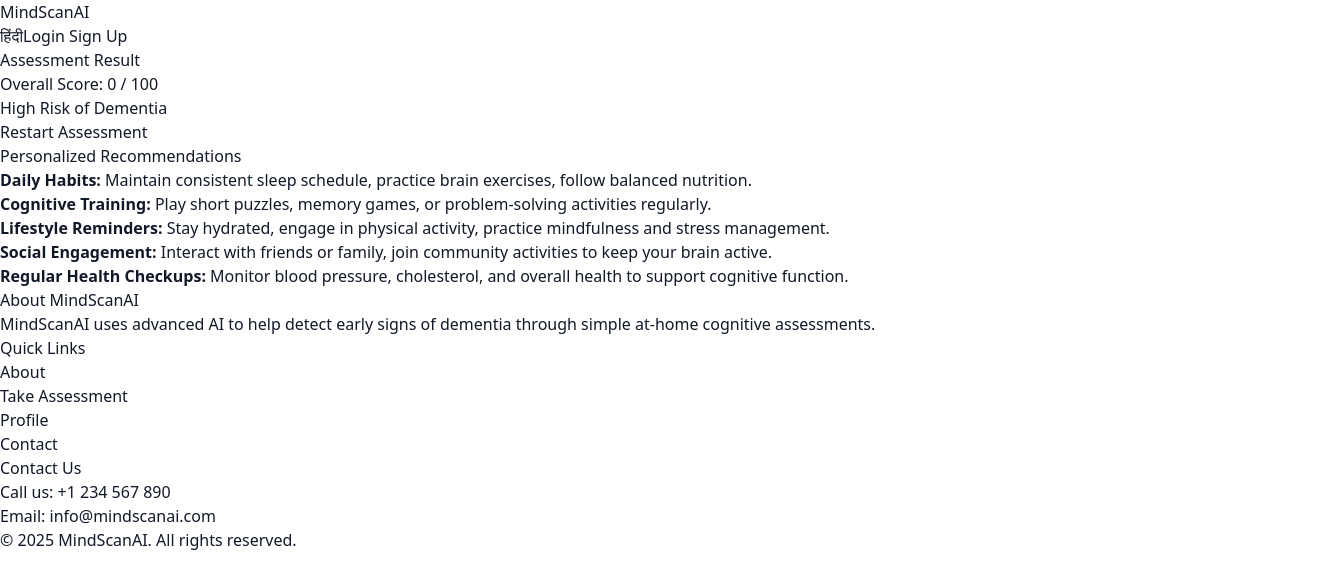
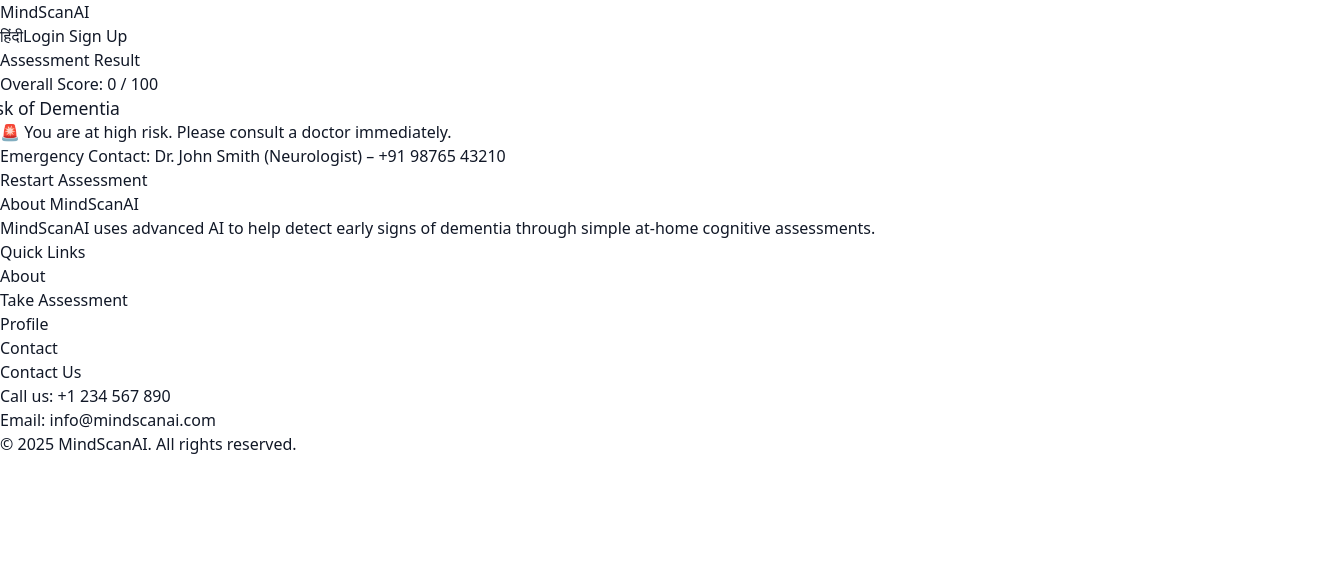
Before and after one commit to Rahulll066/MindScanAI, a React (Vite) app in the folder Frontend/: page /assessment/results in a window 1280 px wide. Shown: the top 588 px of the page, 1344 px wide, since content can reach past the window. Built offline with nearby package versions, Linux system fonts and the light colour scheme.

Commit message:
updated result page

```diff
--- a/Frontend/package.json
+++ b/Frontend/package.json
@@ -12,6 +12,7 @@
   "dependencies": {
     "@radix-ui/react-accordion": "^1.2.12",
     "axios": "^1.12.2",
+    "framer-motion": "^12.23.19",
     "i18next": "^25.5.2",
     "lucide-react": "^0.544.0",
     "react": "^19.1.1",
--- a/Frontend/src/pages/Results.jsx
+++ b/Frontend/src/pages/Results.jsx
@@ -1,6 +1,7 @@
 import React, { useEffect, useState } from "react";
 import { useAssessment } from "../context/AssessmentContext";
 import { useNavigate } from "react-router-dom";
+import { motion } from "framer-motion";
 
 const Results = () => {
   const { scores, resetScores } = useAssessment();
@@ -10,12 +11,15 @@
 
   useEffect(() => {
     const values = Object.values(scores).filter(s => s !== null);
-    const avg = values.length > 0 ? Math.round(values.reduce((a, b) => a + b, 0) / values.length) : 0;
+    const avg =
+      values.length > 0
+        ? Math.round(values.reduce((a, b) => a + b, 0) / values.length)
+        : 0;
     setOverallScore(avg);
 
-    if (avg >= 80) setRiskLevel("Low Risk of Dementia");
-    else if (avg >= 50) setRiskLevel("Medium Risk of Dementia");
-    else setRiskLevel("High Risk of Dementia");
+    if (avg >= 80) setRiskLevel("Low");
+    else if (avg >= 50) setRiskLevel("Medium");
+    else setRiskLevel("High");
   }, [scores]);
 
   const handleRestart = () => {
@@ -24,40 +28,137 @@
   };
 
   return (
-    <div className="max-w-2xl mx-auto py-20 text-center">
-      <h2 className="text-3xl font-bold mb-6">Assessment Result</h2>
+    <motion.div
+      className="max-w-2xl mx-auto py-20 text-center"
+      initial={{ opacity: 0, y: 30 }}
+      animate={{ opacity: 1, y: 0 }}
+      transition={{ duration: 0.8 }}
+    >
+      <motion.h2
+        className="text-3xl font-bold mb-6"
+        initial={{ scale: 0.9, opacity: 0 }}
+        animate={{ scale: 1, opacity: 1 }}
+        transition={{ duration: 0.5 }}
+      >
+        Assessment Result
+      </motion.h2>
 
-      <p className="text-xl mb-4">
+      <motion.p
+        className="text-xl mb-4"
+        initial={{ opacity: 0 }}
+        animate={{ opacity: 1 }}
+        transition={{ delay: 0.3 }}
+      >
         <span className="font-semibold">Overall Score:</span> {overallScore} / 100
-      </p>
+      </motion.p>
 
-      <p className={`text-2xl font-bold mb-6 ${
-        riskLevel.includes("Low") ? "text-green-600" :
-        riskLevel.includes("Medium") ? "text-yellow-600" :
-        "text-red-600"
-      }`}>
-        {riskLevel}
-      </p>
+      {/* Risk Level with animations */}
+      <motion.p
+        className={`text-2xl font-bold mb-6 ${
+          riskLevel === "Low"
+            ? "text-green-600"
+            : riskLevel === "Medium"
+            ? "text-yellow-600"
+            : "text-red-600"
+        }`}
+        initial={{ opacity: 0, y: 20 }}
+        animate={
+          riskLevel === "High"
+            ? { opacity: [0.8, 1, 0.8], y: 0, scale: [1, 1.1, 1] }
+            : { opacity: 1, y: 0 }
+        }
+        transition={
+          riskLevel === "High"
+            ? { duration: 1, repeat: Infinity }
+            : { duration: 0.6 }
+        }
+      >
+        {riskLevel} Risk of Dementia
+      </motion.p>
 
-      <button
+      {/* Risk-based Messages */}
+      {riskLevel === "Low" && (
+        <motion.p
+          className="text-green-700 font-medium mb-6"
+          initial={{ opacity: 0 }}
+          animate={{ opacity: 1 }}
+          transition={{ delay: 0.5 }}
+        >
+          ✅ You are at low risk. Please follow the personalized recommendations below.
+        </motion.p>
+      )}
+
+      {riskLevel === "Medium" && (
+        <motion.p
+          className="text-yellow-700 font-medium mb-6"
+          initial={{ opacity: 0 }}
+          animate={{ opacity: 1 }}
+          transition={{ delay: 0.5 }}
+        >
+          ⚠️ You are at medium risk. It’s better to meet a doctor and also follow the personalized recommendations below.
+        </motion.p>
+      )}
+
+      {riskLevel === "High" && (
+        <motion.div
+          className="text-red-700 font-medium mb-6"
+          initial={{ opacity: 0 }}
+          animate={{ opacity: 1 }}
+          transition={{ delay: 0.5 }}
+        >
+          🚨 You are at high risk. Please consult a doctor immediately.
+          <br />
+          <span className="block mt-2 font-semibold">
+            Emergency Contact: Dr. John Smith (Neurologist) – +91 98765 43210
+          </span>
+        </motion.div>
+      )}
+
+      {/* Personalized Recommendations - only for Low/Medium */}
+      {(riskLevel === "Low" || riskLevel === "Medium") && (
+        <motion.div
+          className="mt-12 bg-gray-50 p-6 rounded-xl shadow-lg text-left"
+          initial={{ opacity: 0, y: 40 }}
+          animate={{ opacity: 1, y: 0 }}
+          transition={{ delay: 0.6 }}
+        >
+          <h3 className="text-2xl font-semibold mb-4 border-b pb-2">
+            Personalized Recommendations
+          </h3>
+          <ul className="list-disc list-inside space-y-3 text-gray-700">
+            <li>
+              <strong>Daily Habits:</strong> Maintain consistent sleep schedule,
+              practice brain exercises, follow balanced nutrition.
+            </li>
+            <li>
+              <strong>Cognitive Training:</strong> Play short puzzles, memory
+              games, or problem-solving activities regularly.
+            </li>
+            <li>
+              <strong>Lifestyle Reminders:</strong> Stay hydrated, engage in
+              physical activity, practice mindfulness and stress management.
+            </li>
+            <li>
+              <strong>Social Engagement:</strong> Interact with friends or
+              family, join community activities to keep your brain active.
+            </li>
+            <li>
+              <strong>Regular Health Checkups:</strong> Monitor blood pressure,
+              cholesterol, and overall health to support cognitive function.
+            </li>
+          </ul>
+        </motion.div>
+      )}
+
+      <motion.button
         onClick={handleRestart}
         className="mt-8 bg-blue-600 text-white py-2 px-6 rounded-lg hover:bg-blue-700"
+        whileHover={{ scale: 1.05 }}
+        whileTap={{ scale: 0.95 }}
       >
         Restart Assessment
-      </button>
-
-      {/* Personalized Recommendations Section */}
-      <div className="mt-12 bg-gray-50 p-6 rounded-xl shadow-lg text-left">
-        <h3 className="text-2xl font-semibold mb-4 border-b pb-2">Personalized Recommendations</h3>
-        <ul className="list-disc list-inside space-y-3 text-gray-700">
-          <li><strong>Daily Habits:</strong> Maintain consistent sleep schedule, practice brain exercises, follow balanced nutrition.</li>
-          <li><strong>Cognitive Training:</strong> Play short puzzles, memory games, or problem-solving activities regularly.</li>
-          <li><strong>Lifestyle Reminders:</strong> Stay hydrated, engage in physical activity, practice mindfulness and stress management.</li>
-          <li><strong>Social Engagement:</strong> Interact with friends or family, join community activities to keep your brain active.</li>
-          <li><strong>Regular Health Checkups:</strong> Monitor blood pressure, cholesterol, and overall health to support cognitive function.</li>
-        </ul>
-      </div>
-    </div>
+      </motion.button>
+    </motion.div>
   );
 };
 
```
Also changed, not shown: 1 other file (tests, documents, lock files or other folders).
